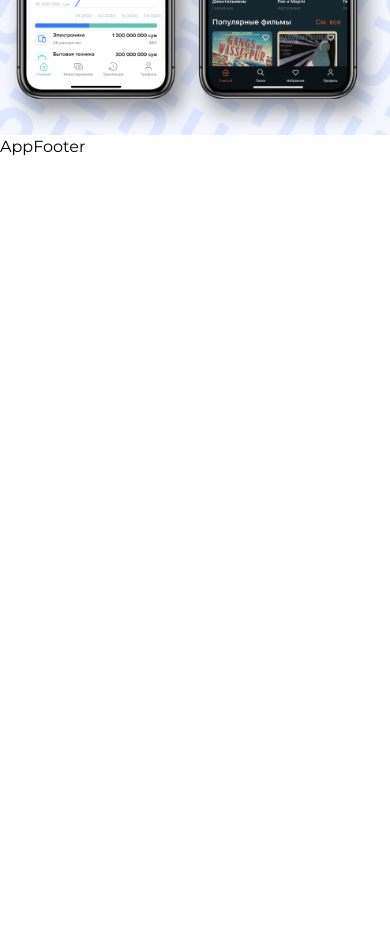
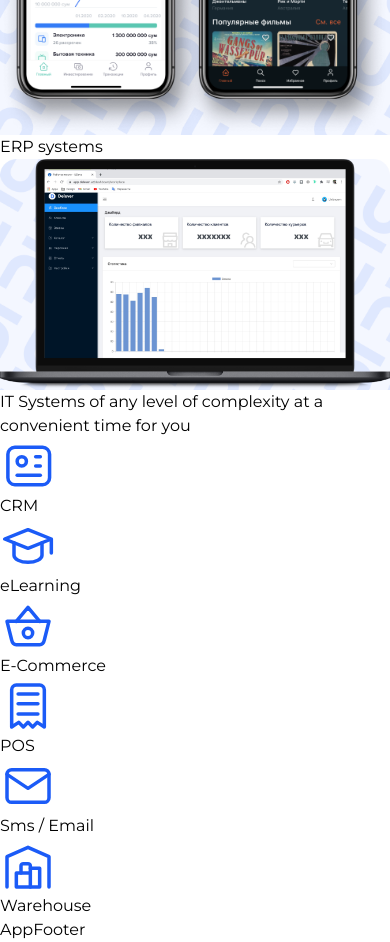
Before and after one commit to JavohirBozorboyev/udevs, a React (Vite) app: page / in a window 390 px wide. Shown: the part 5740-6682 px from the top of the page. Before the commit the page ends 5899 px from the top, so only its background shows below. Built offline with nearby package versions, Linux system fonts and the light colour scheme.

Commit message:
new section

```diff
--- a/src/module/devlopment/DevelopmentSection.jsx
+++ b/src/module/devlopment/DevelopmentSection.jsx
@@ -35,7 +35,7 @@ const DevelopmentSection = () => {
                         dangerouslySetInnerHTML={{ __html: item.icon }}
                       ></svg>
                     </div>
-                    <h1 className="text-xs sm:text-sm md:text-lg  font-semibold text-zinc-800 lg:text-xl">
+                    <h1 className="text-xs sm:text-sm md:text-lg  font-semibold text-zinc-800 ">
                       {item.title}
                     </h1>
                   </div>
--- /dev/null
+++ b/src/module/devlopment/ServiseERPSection.jsx
@@ -0,0 +1,96 @@
+import SectionTitle from "../other/SectionTitle";
+import MobileImg from "../../assets/desktop.png";
+import MobileImgBg from "../../assets/bg_pattern.png";
+const ServiseERPSection = () => {
+  return (
+    <div className="bg-sky-50 py-20">
+      <div className="container mx-auto px-4 lg:px-2 max-w-6xl">
+        <SectionTitle title="ERP systems" />{" "}
+        <div className="flex  flex-col-reverse lg:flex-row gap-5 lg:gap-10 xl:gap-20 mt-16">
+          <div
+            className="lg:w-1/2 relative flex items-center justify-center rounded-3xl py-16"
+            style={{
+              background: `url(${MobileImgBg})`,
+              backgroundSize: "cover",
+            }}
+          >
+            <img src={MobileImg} alt="" className="" />
+          </div>
+          <div className=" lg:w-1/2">
+            <p className="text-center md:text-left lg:text-xl">
+              IT Systems of any level of complexity at a convenient time for you
+            </p>
+            <div className="grid grid-cols-12 gap-2 lg:gap-5 mt-10">
+              {platformData.map((item, i) => {
+                return (
+                  <div
+                    key={i}
+                    className="bg-blue-100 col-span-4 p-4 rounded-lg flex flex-col gap-3"
+                  >
+                    <div>
+                      <svg
+                        width="59"
+                        height="56"
+                        viewBox="0 0 59 56"
+                        fill="none"
+                        xmlns="http://www.w3.org/2000/svg"
+                        className=""
+                        dangerouslySetInnerHTML={{ __html: item.icon }}
+                      ></svg>
+                    </div>
+                    <h1 className="text-xs sm:text-sm md:text-lg  font-semibold text-zinc-800 ">
+                      {item.title}
+                    </h1>
+                  </div>
+                );
+              })}
+            </div>
+          </div>
+        </div>
+      </div>
+    </div>
+  );
+};
+
+export default ServiseERPSection;
+
+const platformData = [
+  {
+    title: "CRM",
+    icon: `<path d="M42.6226 9.33325H14.8331C10.9962 9.33325 7.88574 12.4673 7.88574 16.3333V39.6666C7.88574 43.5326 10.9962 46.6666 14.8331 46.6666H42.6226C46.4595 46.6666 49.57 43.5326 49.57 39.6666V16.3333C49.57 12.4673 46.4595 9.33325 42.6226 9.33325Z" stroke="#1B5BF7" stroke-width="3.5" stroke-linecap="round" stroke-linejoin="round"/>
+<path d="M21.781 28.0001C24.3389 28.0001 26.4126 25.9107 26.4126 23.3334C26.4126 20.7561 24.3389 18.6667 21.781 18.6667C19.223 18.6667 17.1494 20.7561 17.1494 23.3334C17.1494 25.9107 19.223 28.0001 21.781 28.0001Z" stroke="#1B5BF7" stroke-width="3.5" stroke-linecap="round" stroke-linejoin="round"/>
+<path d="M35.6758 18.6667H40.3074" stroke="#1B5BF7" stroke-width="3.5" stroke-linecap="round" stroke-linejoin="round"/>
+<path d="M35.6758 28H40.3074" stroke="#1B5BF7" stroke-width="3.5" stroke-linecap="round" stroke-linejoin="round"/>
+<path d="M17.1494 37.3333H40.3073" stroke="#1B5BF7" stroke-width="3.5" stroke-linecap="round" stroke-linejoin="round"/>`,
+  },
+  {
+    title: "eLearning",
+    icon: `<path d="M51.3337 21.0001L28.0003 11.6667L4.66699 21.0001L28.0003 30.3334L51.3337 21.0001ZM51.3337 21.0001V35.0001" stroke="#1B5BF7" stroke-width="3.5" stroke-linecap="round" stroke-linejoin="round"/>
+<path d="M14 24.7334V37.3334C14 39.1899 15.475 40.9704 18.1005 42.2831C20.726 43.5959 24.287 44.3334 28 44.3334C31.713 44.3334 35.274 43.5959 37.8995 42.2831C40.525 40.9704 42 39.1899 42 37.3334V24.7334" stroke="#1B5BF7" stroke-width="3.5" stroke-linecap="round" stroke-linejoin="round"/>
+`,
+  },
+  {
+    title: "E-Commerce",
+    icon: `<path d="M16.333 23.3333L27.9997 9.33325L39.6663 23.3333" stroke="#1B5BF7" stroke-width="3.5" stroke-linecap="round" stroke-linejoin="round"/>
+<path d="M49 23.3333L44.3333 41.9999C44.1152 43.3374 43.5287 44.5368 42.676 45.3895C41.8233 46.2422 40.7584 46.6941 39.6667 46.6666H16.3333C15.2416 46.6941 14.1767 46.2422 13.324 45.3895C12.4713 44.5368 11.8848 43.3374 11.6667 41.9999L7 23.3333H49Z" stroke="#1B5BF7" stroke-width="3.5" stroke-linecap="round" stroke-linejoin="round"/>
+<path d="M27.9997 39.6666C30.577 39.6666 32.6663 37.5772 32.6663 34.9999C32.6663 32.4226 30.577 30.3333 27.9997 30.3333C25.4223 30.3333 23.333 32.4226 23.333 34.9999C23.333 37.5772 25.4223 39.6666 27.9997 39.6666Z" stroke="#1B5BF7" stroke-width="3.5" stroke-linecap="round" stroke-linejoin="round"/>`,
+  },
+  {
+    title: "POS",
+    icon: `<path d="M18.1015 25.6671H37.9005" stroke="#1B5BF7" stroke-width="3.5" stroke-linecap="round" stroke-linejoin="round"/>
+<path d="M18.1015 15.8995H37.9005" stroke="#1B5BF7" stroke-width="3.5" stroke-linecap="round" stroke-linejoin="round"/>
+<path d="M18.1015 35.8995H37.9005" stroke="#1B5BF7" stroke-width="3.5" stroke-linecap="round" stroke-linejoin="round"/>
+<path d="M11.668 49V11.6667C11.668 10.429 12.1596 9.242 13.0348 8.36683C13.91 7.49167 15.097 7 16.3346 7H39.668C40.9056 7 42.0926 7.49167 42.9678 8.36683C43.843 9.242 44.3346 10.429 44.3346 11.6667V49L37.3346 44.3333L32.668 49L28.0013 44.3333L23.3346 49L18.668 44.3333L11.668 49Z" stroke="#1B5BF7" stroke-width="3.5" stroke-linecap="round" stroke-linejoin="round"/>`,
+  },
+  {
+    title: "Sms / Email",
+    icon: `<path d="M44.3333 11.6667H11.6667C9.08934 11.6667 7 13.7561 7 16.3334V39.6667C7 42.2441 9.08934 44.3334 11.6667 44.3334H44.3333C46.9107 44.3334 49 42.2441 49 39.6667V16.3334C49 13.7561 46.9107 11.6667 44.3333 11.6667Z" stroke="#1B5BF7" stroke-width="3.5" stroke-linecap="round" stroke-linejoin="round"/>
+<path d="M7 16.3333L28 30.3333L49 16.3333" stroke="#1B5BF7" stroke-width="3.5" stroke-linecap="round" stroke-linejoin="round"/>`,
+  },
+  {
+    title: "Warehouse",
+    icon: `<path d="M7 48.9999V18.6666L28 9.33325L49 18.6666V48.9999" stroke="#1B5BF7" stroke-width="3.5" stroke-linecap="round" stroke-linejoin="round"/>
+<path d="M30.333 30.3333H34.9997H39.6663V48.9999H16.333V34.9999H23.333H30.333" stroke="#1B5BF7" stroke-width="3.5" stroke-linecap="round" stroke-linejoin="round"/>
+<path d="M30.3333 49.0001V28.0001C30.3333 27.3812 30.0875 26.7878 29.6499 26.3502C29.2123 25.9126 28.6188 25.6667 28 25.6667H23.3333C22.7145 25.6667 22.121 25.9126 21.6834 26.3502C21.2458 26.7878 21 27.3812 21 28.0001V35.0001" stroke="#1B5BF7" stroke-width="3.5" stroke-linecap="round" stroke-linejoin="round"/>`,
+  },
+];
--- a/src/page/Home/HomePage.jsx
+++ b/src/page/Home/HomePage.jsx
@@ -1,4 +1,5 @@
 import DevelopmentSection from "../../module/devlopment/DevelopmentSection";
+import ServiseERPSection from "../../module/devlopment/ServiseERPSection";
 import Header from "../../module/herader/Header";
 import ServiseList from "../../module/service/ServiseList";
 import TeamSection from "../../module/team/TeamSection";
@@ -10,6 +11,7 @@ const HomePage = () => {
       <ServiseList />
       <TeamSection />
       <DevelopmentSection />
+      <ServiseERPSection />
     </div>
   );
 };
```
Also changed, not shown: src/assets/desktop.png (added).
